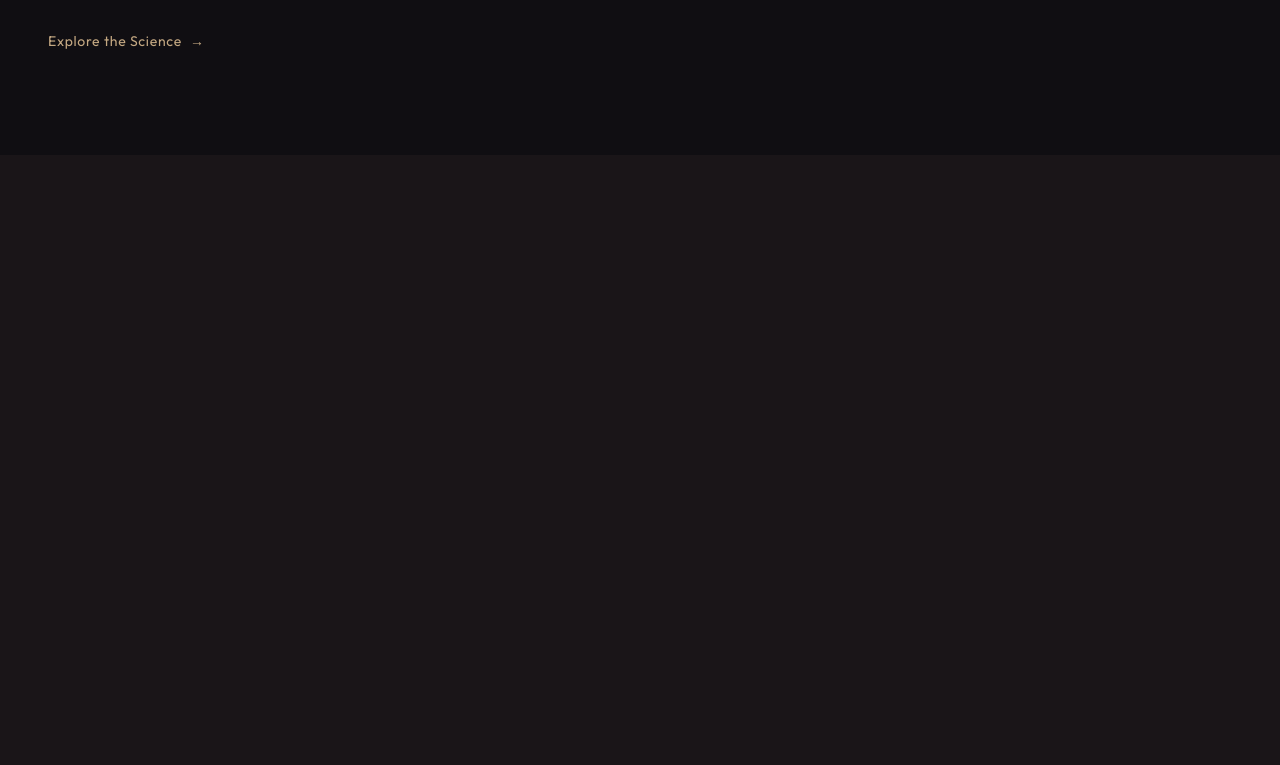
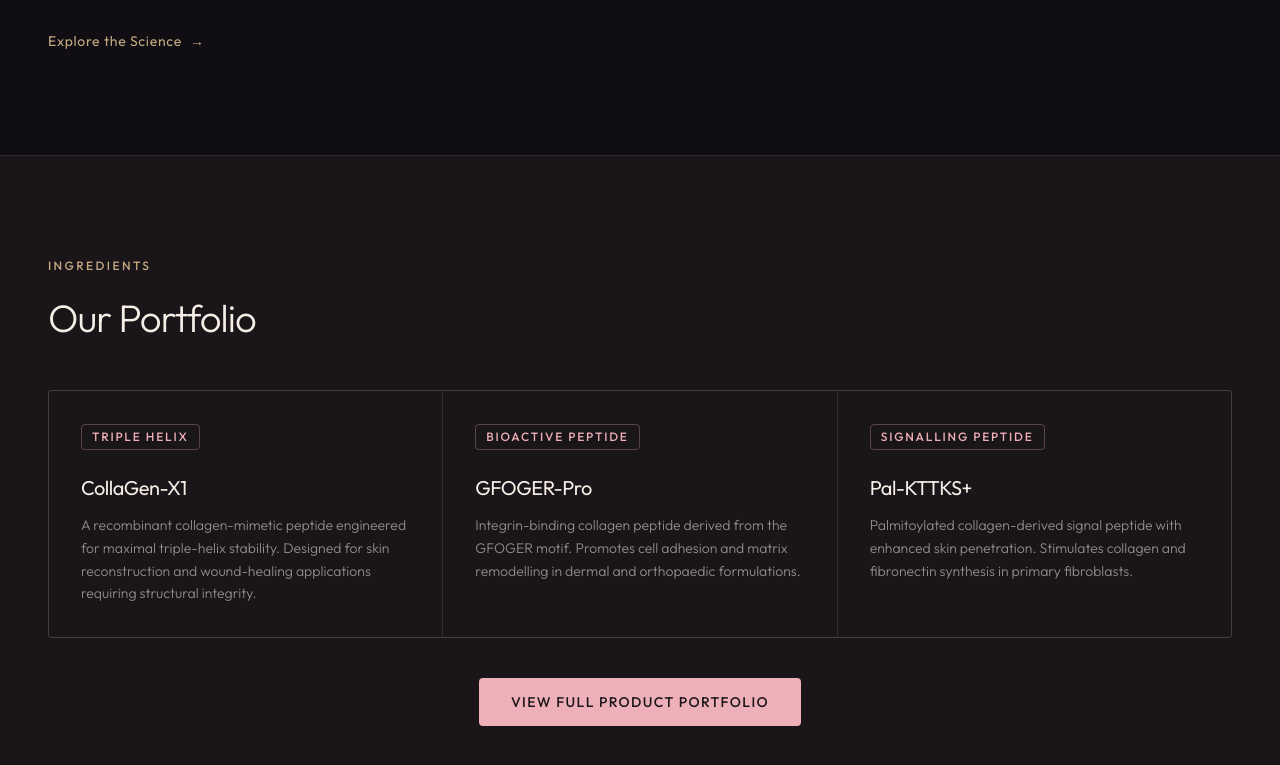
Before and after one commit to anet-eny/fibralis, a Next.js app: page / in a window 1280 px wide. Shown: the part 1348-2113 px from the top of the page. Before the commit the page ends 1503 px from the top, so only its background shows below. Built offline with nearby package versions, Linux system fonts and the light colour scheme.

Commit message:
feat: add Products component to showcase product portfolio

```diff
--- a/src/app/page.tsx
+++ b/src/app/page.tsx
@@ -1,6 +1,7 @@
 import Hero from "@/components/hero";
 import Navbar from "@/components/navbar";
 import OurScience from "@/components/our-science";
+import Products from "@/components/products";
 
 export default function Home() {
   return (
@@ -8,6 +9,7 @@ export default function Home() {
       <Navbar />
       <Hero />
       <OurScience />
+      <Products />
     </>
   );
 }
--- /dev/null
+++ b/src/components/products.tsx
@@ -0,0 +1,57 @@
+import { Button } from "@/components/ui/button";
+import { ProductCard } from "@/components/ui/product-card";
+import { SectionLabel } from "@/components/ui/section-label";
+import { sectionTitle } from "@/lib/typography";
+
+const PRODUCTS = [
+  {
+    tag: "Triple Helix",
+    name: "CollaGen-X1",
+    description:
+      "A recombinant collagen-mimetic peptide engineered for maximal triple-helix stability. Designed for skin reconstruction and wound-healing applications requiring structural integrity.",
+  },
+  {
+    tag: "Bioactive Peptide",
+    name: "GFOGER-Pro",
+    description:
+      "Integrin-binding collagen peptide derived from the GFOGER motif. Promotes cell adhesion and matrix remodelling in dermal and orthopaedic formulations.",
+  },
+  {
+    tag: "Signalling Peptide",
+    name: "Pal-KTTKS+",
+    description:
+      "Palmitoylated collagen-derived signal peptide with enhanced skin penetration. Stimulates collagen and fibronectin synthesis in primary fibroblasts.",
+  },
+] as const;
+
+export default function Products() {
+  return (
+    <section id="products" className="border-t border-border bg-bg py-section">
+      <div className="container">
+        <div className="mb-12">
+          <SectionLabel variant="sectionCompact" className="mb-4">
+            Ingredients
+          </SectionLabel>
+          <h2 className={`${sectionTitle} mb-0`}>Our Portfolio</h2>
+        </div>
+
+        <div className="mb-10 grid grid-cols-1 gap-px overflow-hidden rounded border border-border bg-border md:grid-cols-3">
+          {PRODUCTS.map((product) => (
+            <ProductCard
+              key={product.name}
+              tag={product.tag}
+              name={product.name}
+              description={product.description}
+            />
+          ))}
+        </div>
+
+        <div className="text-center">
+          <Button variant="primary" href="/products">
+            View Full Product Portfolio
+          </Button>
+        </div>
+      </div>
+    </section>
+  );
+}
```
